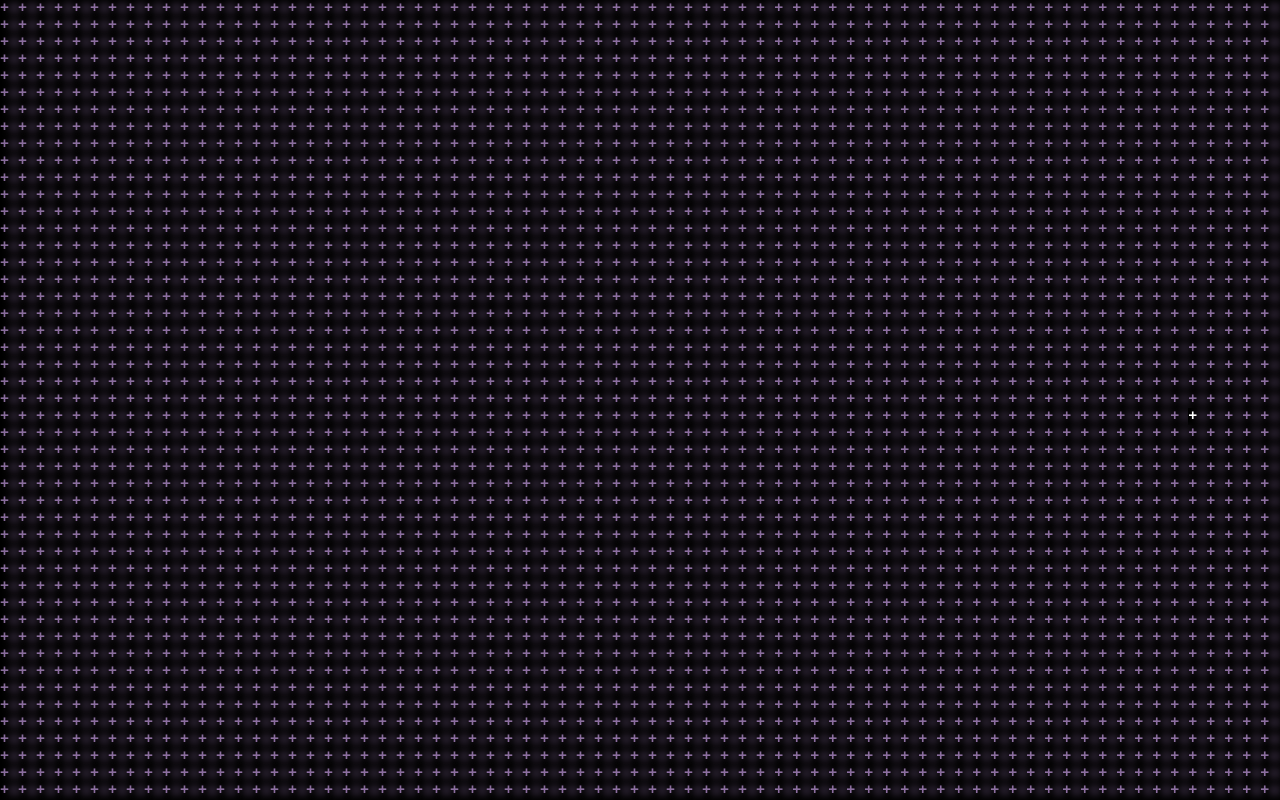
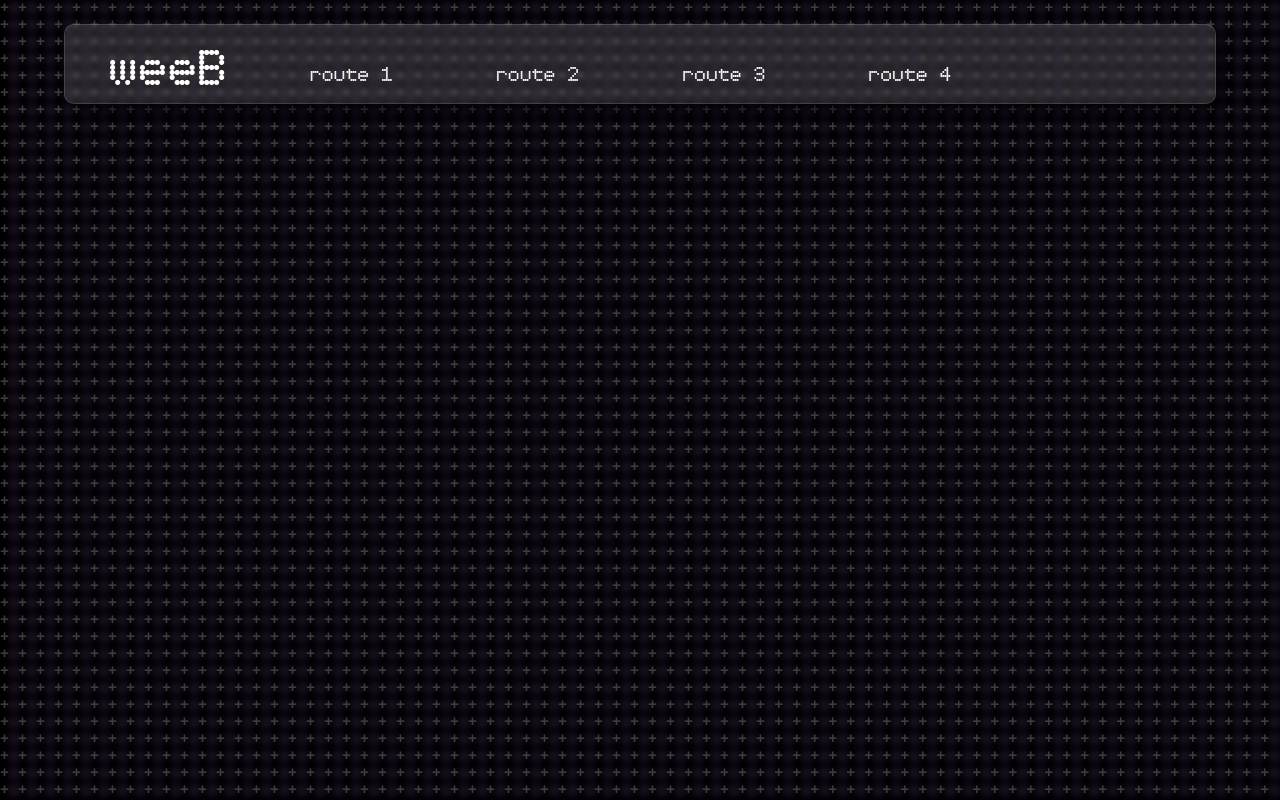
Before and after one commit to oZaGGo/weeb, a PHP site: page / in a window 1280 px wide. Run offline with PHP 8.4, Linux system fonts and the light colour scheme.

Commit message:
Some progress and making this juicy

```diff
--- a/background/background-script.js
+++ b/background/background-script.js
@@ -1,14 +1,23 @@
 //Script for the ascii background effect
 
-let word = "+";
+let word = "+"
 
-let sizeX = Math.floor(window.innerWidth / 18); //18 px each character (including space)
-let sizeY = Math.floor(window.innerHeight / 17); //17 px each line scape
+let sizeX = Math.floor(window.innerWidth / 18) //18 px each character (including space)
+let sizeY = Math.floor(window.innerHeight / 17) //17 px each line scape
 
-let surface = new Array(sizeY).fill(0).map(() => new Array(sizeX+1).fill(0)); //surface to draw the background
+let surface = new Array(sizeY).fill(0).map(() => new Array(sizeX + 1).fill(0)) //surface to draw the background
 
-let targetX = Math.floor(Math.random() * sizeX);
-let targetY = Math.floor(Math.random() * sizeY);
+let posX = 10
+let posY = 10
+
+let targetX
+let targetY
+
+let lastMoveTime = 0;
+
+function wait(ms) {
+    return new Promise(resolve => setTimeout(resolve, ms));
+}
 
 function root() { //root function to start the background matrix
     for (let i = 0; i < sizeY; i++) {
@@ -24,34 +33,97 @@ function root() { //root function to start the background matrix
 
 function printBackground() {
     let background = document.getElementById("background-effect");
-    let surfaceString = "";
+    let surfaceString = ""
     for (let i = 0; i < sizeY; i++) {
-        for (let j = 0; j < sizeX+1; j++) {
+        for (let j = 0; j < sizeX + 1; j++) {
             surfaceString += surface[i][j];
         }
     }
-    background.innerHTML = surfaceString;
+    background.innerHTML = surfaceString
 }
 
-function colorChanger(posY, posX) {
-    let background = document.getElementById("background-effect");
+function colorChanger(newPosY, newPosX) {
+    let background = document.getElementById("background-effect")
+    //Manage the input of the position
+    if (newPosX < 2) {
+        newPosX = 2
+    }
+    if (newPosX > sizeX - 3) {
+        newPosX = sizeX - 3
+    }
+
+    if (newPosY < 2) {
+        newPosY = 2
+    }
+    if (newPosY > sizeY - 3) {
+        newPosY = sizeY - 3
+    }
+
+    //reset the color of the previous position
+    for (let i = 0; i < sizeY; i++) {
+        for (let j = 0; j < sizeX; j++) {
+            if (i === posY && j === posX) {
+                surface[i][j + 1] = word + " "
+                surface[i][j - 1] = word + " "
+                surface[i + 1][j] = word + " "
+                surface[i - 1][j] = word + " "
+                surface[i + 1][j + 1] = word + " "
+                surface[i - 1][j - 1] = word + " "
+                surface[i + 1][j - 1] = word + " "
+                surface[i - 1][j + 1] = word + " "
+
+            }
+        }
+    }
+
+    posX = newPosX
+    posY = newPosY
 
     for (let i = 0; i < sizeY; i++) {
         for (let j = 0; j < sizeX; j++) {
-            // Verificar si estamos en la posición específica
-            if (i === posY && j === posX) {
-                surface[i][j] = `<span style="color: white;">${word}</span> `;
+            if (i === newPosY && j === newPosX) {
+                //Draw a circle around the mouse position
+                surface[i][j + 1] = `<span style="color: white;">${word}</span> `
+                surface[i][j - 1] = `<span style="color: white;">${word}</span> `
+                surface[i + 1][j] = `<span style="color: white;">${word}</span> `
+                surface[i - 1][j] = `<span style="color: white;">${word}</span> `
+                surface[i + 1][j + 1] = `<span style="color: white;">${word}</span> `
+                surface[i - 1][j - 1] = `<span style="color: white;">${word}</span> `
+                surface[i + 1][j - 1] = `<span style="color: white;">${word}</span> `
+                surface[i - 1][j + 1] = `<span style="color: white;">${word}</span> `
+
+                let clac = document.getElementById("clac")
+                clac.volume = 0.02
+
+                const currentTime = Date.now();
+
+                if (currentTime - lastMoveTime > 40) {
+                    lastMoveTime = currentTime;
+                    clac.currentTime = 0
+                    clac.play()
+                }
+
             }
         }
     }
 }
 
-root();
-colorChanger(targetY, targetX);
-printBackground();
+root()
+colorChanger(targetY, targetX)
+printBackground()
 
 window.addEventListener("resize", function () {
-    sizeX = Math.floor(window.innerWidth / 18);
-    sizeY = Math.floor(window.innerHeight / 17);
-    printBackground();
+    sizeX = Math.floor(window.innerWidth / 18)
+    sizeY = Math.floor(window.innerHeight / 17)
+    root()
+    printBackground()
 });
+
+//Manage the focus of the window
+
+window.addEventListener("mousemove", function (event) {
+    targetX = Math.floor(event.clientX / 18)
+    targetY = Math.floor(event.clientY / 17)
+    colorChanger(targetY, targetX)
+    printBackground()
+});
--- a/background/style.css
+++ b/background/style.css
@@ -1,3 +1,8 @@
+@font-face {
+    font-family: 'SquareFont';
+    src: url('../fonts/nothing.ttf') format('truetype');
+}
+
 *{
     margin: 0;
     padding: 0;
@@ -13,8 +18,73 @@ html {
 
 
 #background-effect{
-    color: rgba(219, 173, 250, 0.616);
-    text-shadow: 10px 1px 10px rgb(219, 173, 250);
+    color: rgba(95, 94, 95, 0.61);
+    text-shadow: 10px 1px 10px rgba(178, 107, 224, 0.918);
     font-size: 0.75rem;
     font-weight: bold;
+    text-rendering: optimizeSpeed;
+    z-index: -1;
+    user-select: none;
 }
+
+.header-container{
+    position: relative;
+    width: 100%;
+    display: flex;
+    justify-content: center;
+    align-items: center;
+    background-color: black;
+}
+
+.header {
+    position: fixed;
+    display: flex;
+    top: 3vh;
+    width: 90%;
+    height: 10vh;
+    margin: auto auto;
+    background-color: rgba(255, 255, 255, 0.13);
+    backdrop-filter: blur(2px);
+    border-radius: 10px;
+    z-index: 1000;
+    box-shadow: 10px 10px 10px rgba(0, 0, 0, 0.5);
+    border: 1px solid rgba(255, 255, 255, 0.13);
+}
+
+.title {
+    font-size: 2.5rem;
+    color: rgb(255, 255, 255);
+    text-align: left;
+    padding: 1rem;
+    background-color: transparent;
+    text-rendering: optimizeLegibility;
+    font-family: "SquareFont";
+    margin-left: 2%;
+    font-weight: lighter;
+    transition: color 1s ease, text-shadow 1s ease;
+}
+
+.title:hover {
+    color: rgb(157, 255, 0);
+    text-shadow: 1px 1px 5px rgb(157, 255, 0);
+    cursor: pointer;
+}
+
+.route{
+    font-size: 1rem;
+    color: rgb(255, 255, 255);
+    text-align: center;
+    padding: 2rem;
+    background-color: transparent;
+    text-rendering: optimizeLegibility;
+    font-family: "SquareFont";
+    margin-left: 2%;
+    font-weight: lighter;
+    transition: color 1s ease, text-shadow 1s ease;
+}
+
+.route:hover {
+    color: rgb(255, 0, 119);
+    text-shadow: 1px 1px 5px rgb(255, 0, 119);
+    cursor: pointer;
+}
--- a/index.html
+++ b/index.html
@@ -1,5 +1,6 @@
 <!DOCTYPE html>
 <html lang="es">
+
 <head>
     <meta charset="UTF-8">
     <meta name="viewport" content="width=device-width, initial-scale=1.0">
@@ -7,9 +8,29 @@
 
     <link rel="stylesheet" href="background/style.css">
 </head>
+
 <body>
+
+    <!-- Audio -->
+    <audio id="clac" src="audio/sounds/clac.wav"></audio>
+
+    <!-- Background effect -->
     <pre id="background-effect"></pre>
 
+    <!-- Header -->
+    <div class="header-container">
+        <div class="header">
+            <h1 class="title">weeB</h1>
+
+            <div class="route">route 1</div>
+            <div class="route">route 2</div>
+            <div class="route"> route 3</div>
+            <div class="route"> route 4</div>
+        </div>
+    </div>
+
+    <!-- Scripts -->
     <script src="background/background-script.js"></script>
 </body>
+
 </html>
```
Also changed, not shown: fonts/dots.ttf (added), fonts/nothing.ttf (added), fonts/square.ttf (added), 1 other file.
